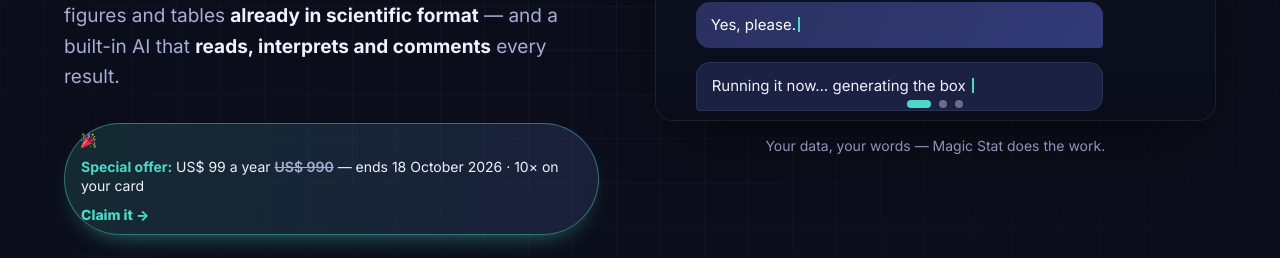
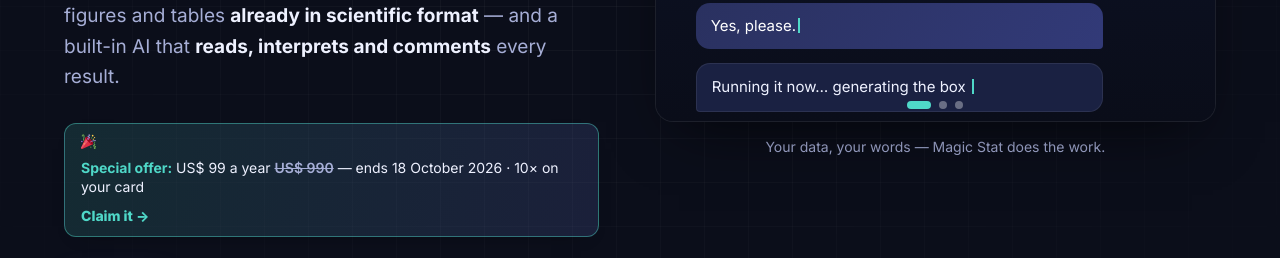
Before and after one commit to heuryferr/magic_site, a website: page index.html in a window 1280 px wide. Shown: the part 786-1044 px from the top of the page. Drawn offline with Linux system fonts and the light colour scheme.

Commit message:
Hero: pilula da oferta com cantos discretos (12px em vez de pilula 999px)

```diff
--- a/assets/css/style.css
+++ b/assets/css/style.css
@@ -135,11 +135,11 @@ img{max-width:100%;display:block}
 /* Pílula da oferta de lançamento (leva ao card da promo, em #pricing) */
 .hero-offer{
   display:inline-flex;align-items:center;gap:10px;flex-wrap:wrap;
-  margin:0 0 26px;padding:9px 16px;border-radius:999px;
+  margin:0 0 26px;padding:10px 16px;border-radius:12px;
   font-size:14px;color:var(--text);line-height:1.35;
   background:linear-gradient(100deg,rgba(79,216,200,.14),rgba(124,140,255,.14));
   border:1px solid rgba(79,216,200,.45);
-  box-shadow:0 12px 28px -20px rgba(79,216,200,.95);
+  box-shadow:0 8px 20px -18px rgba(0,0,0,.85);
   transition:transform .15s,border-color .2s;
 }
 .hero-offer:hover{transform:translateY(-1px);border-color:rgba(79,216,200,.85)}
```
